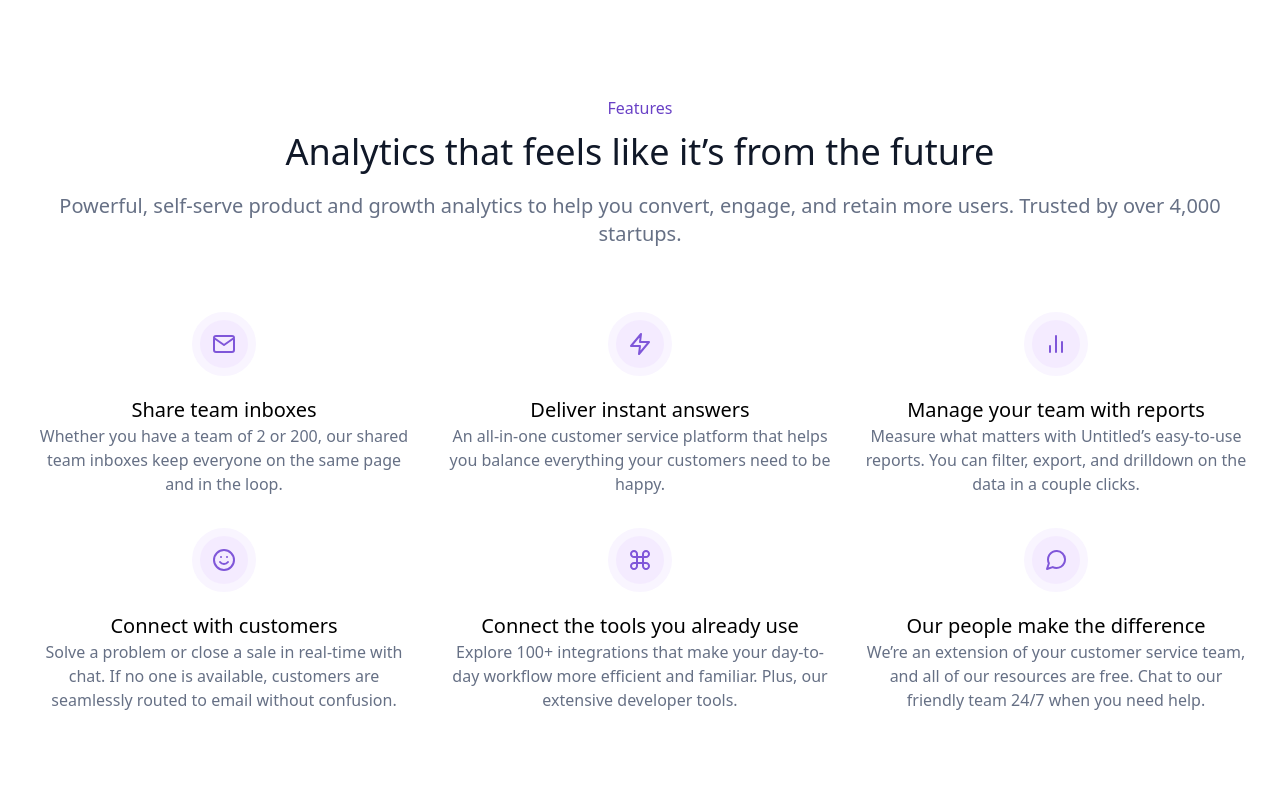
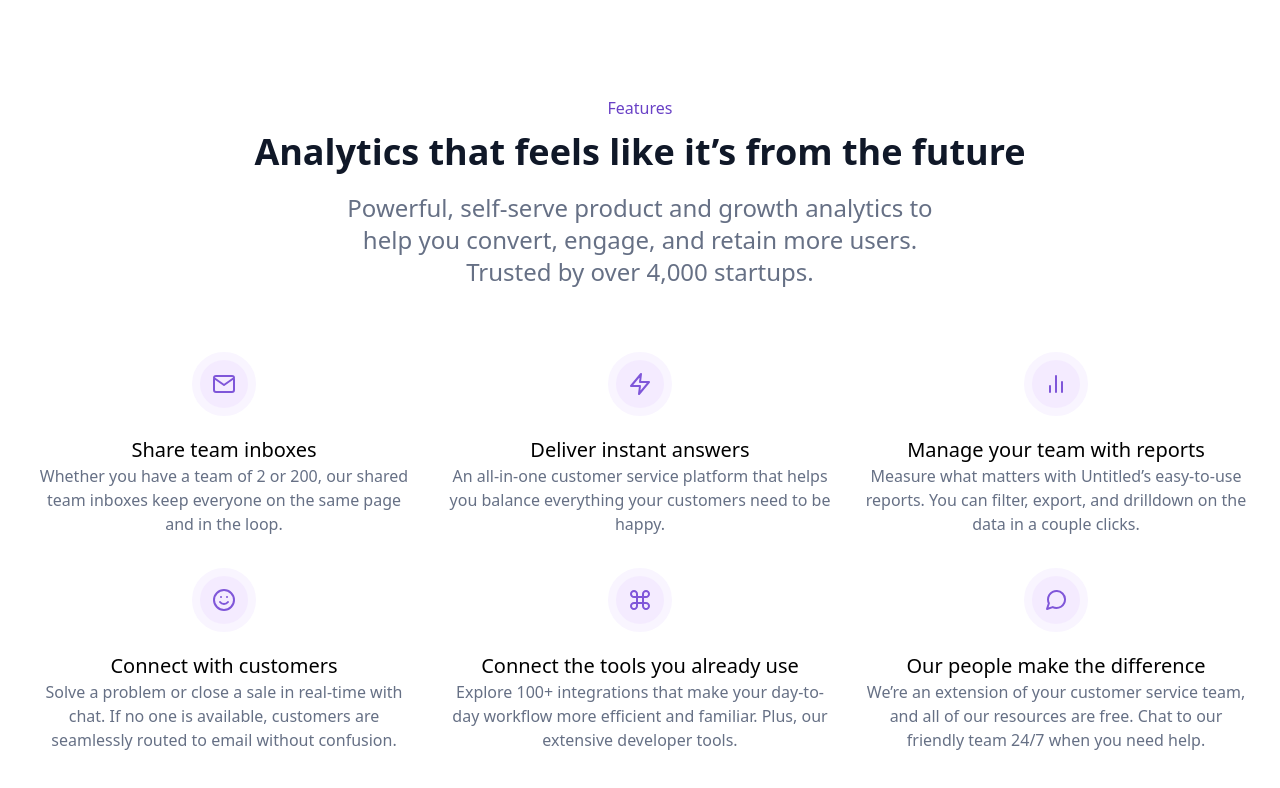
Before and after one commit to kamalika0363/Frontend_SE_Assignment, a React (Vite) app: page / in a window 1280 px wide. Shown: the top 788 px of the page. Built offline with nearby package versions, Linux system fonts and the light colour scheme.

Commit message:
The requested changes weere made

```diff
--- a/src/components/Features/index.jsx
+++ b/src/components/Features/index.jsx
@@ -54,12 +54,12 @@ function Features (){
                     Features
                 </p>
 
-                <p className=" text-4xl text-[#101828] mb-5">
+                <p className=" text-4xl text-[#101828] mb-5 font-semibold">
                 Analytics that feels like it’s from the future
 
                 </p>
 
-                <p className="text-xl text-[#667085]">
+                <p className="text-xl text-[#667085] sm:text-2xl sm:px-12 lg:px-72">
                 Powerful, self-serve product and growth analytics to help you convert, engage, and retain more users. Trusted by over 4,000 startups.
                 </p>
 
```
